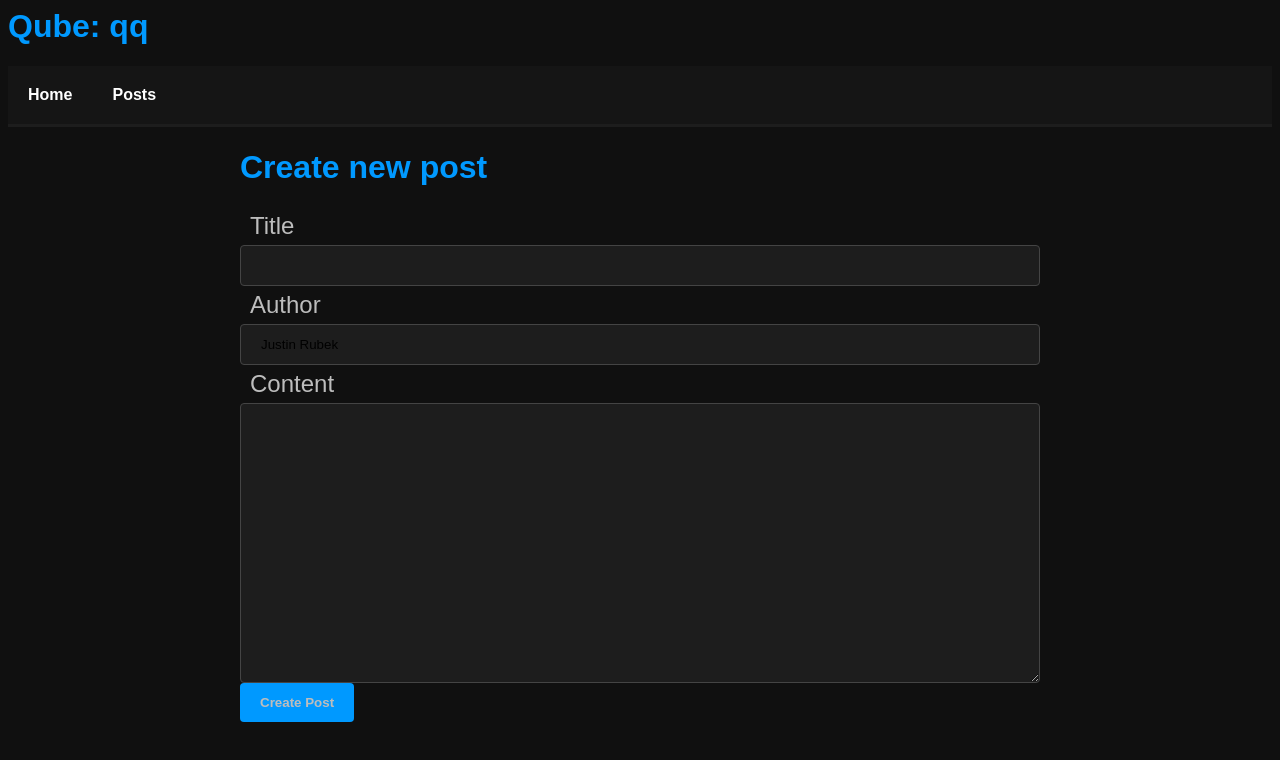
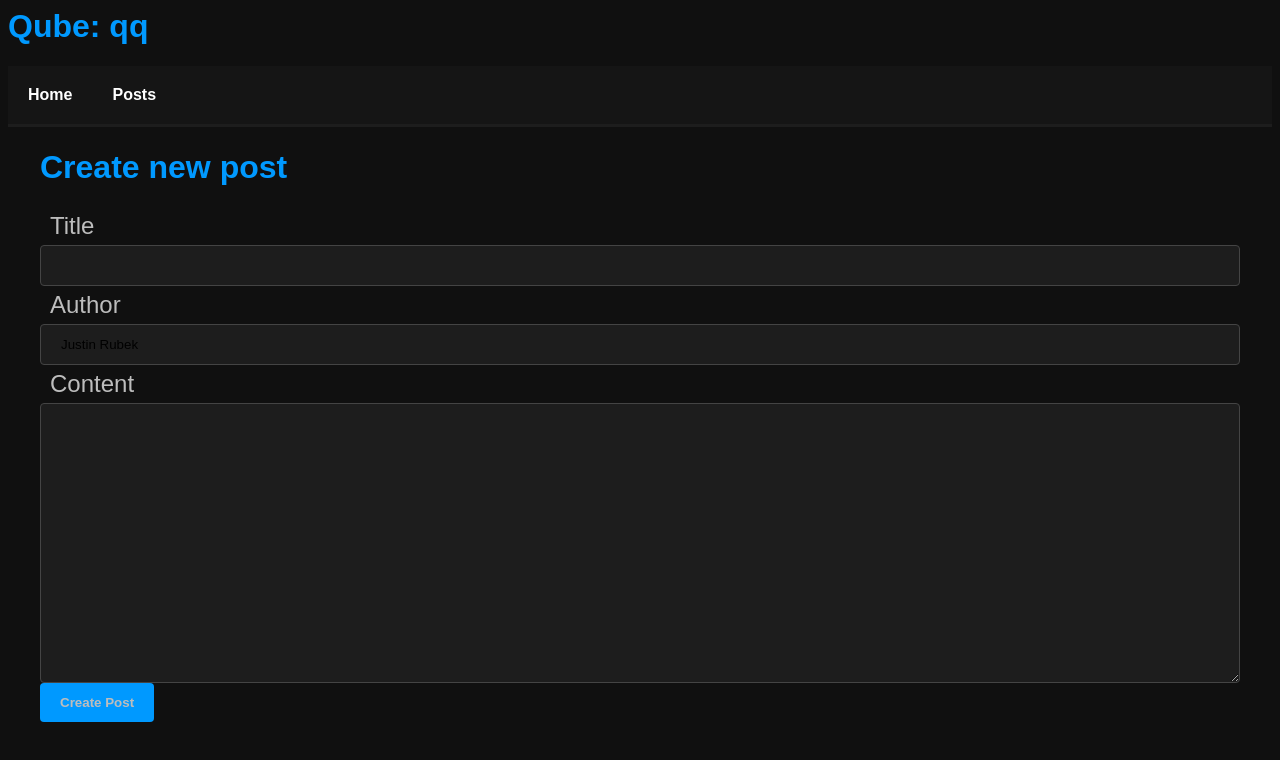
Before and after one commit to justinrubek/qubic, a React app: page /#/create/post in a window 1280 px wide. Shown: the top 760 px of the page. Built offline with nearby package versions, Linux system fonts and the light colour scheme.

Commit message:
Increased width of page

```diff
--- a/src/css/common.css
+++ b/src/css/common.css
@@ -1,5 +1,5 @@
 .content {
-  max-width: 800px;
+  max-width: 1200px;
   margin: auto;
 }
 
```
